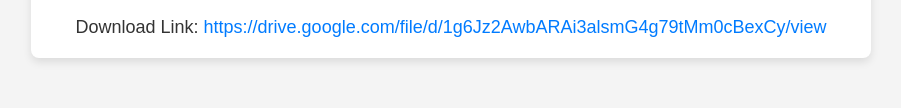
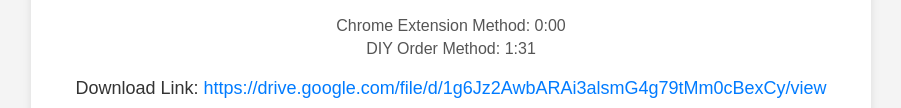
Before and after one commit to riskreminder/riskreminder, a plain HTML site: page cnfans.html in a window 1280 px wide. Shown: the part 569-677 px from the top of the page, without its empty margins (189-1090 px from the left). Drawn offline with Linux system fonts and the light colour scheme.

Commit message:
Update cnfans.html

```diff
--- a/cnfans.html
+++ b/cnfans.html
@@ -58,6 +58,17 @@
         .download-link a:hover {
             text-decoration: underline;
         }
+
+        .timestamps {
+            margin-top: 20px;
+            font-size: 16px;
+            color: #555;
+        }
+
+        .timestamps span {
+            display: block;
+            margin-bottom: 5px;
+        }
     </style>
 </head>
 <body>
@@ -71,6 +82,11 @@
             <iframe allow="fullscreen" allowfullscreen src="https://streamable.com/e/x2f5mt?" frameborder="0"></iframe>
         </div>
 
+        <div class="timestamps">
+            <span>Chrome Extension Method: 0:00</span>
+            <span>DIY Order Method: 1:31</span>
+        </div>
+
         <div class="download-link">
             Download Link: <a href="https://drive.google.com/file/d/1g6Jz2AwbARAi3alsmG4g79tMm0cBexCy/view" target="_blank">https://drive.google.com/file/d/1g6Jz2AwbARAi3alsmG4g79tMm0cBexCy/view</a>
         </div>
```
